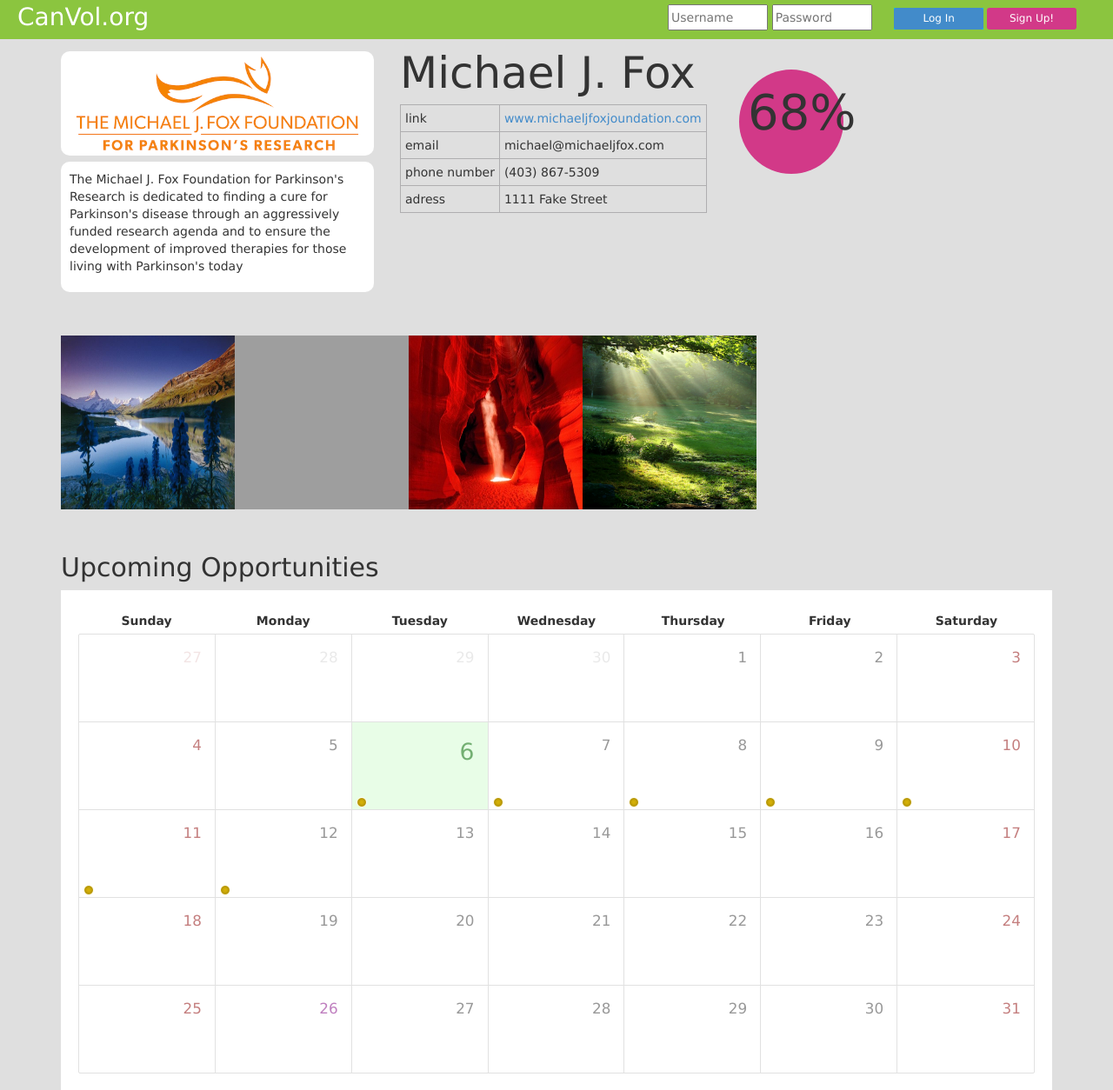
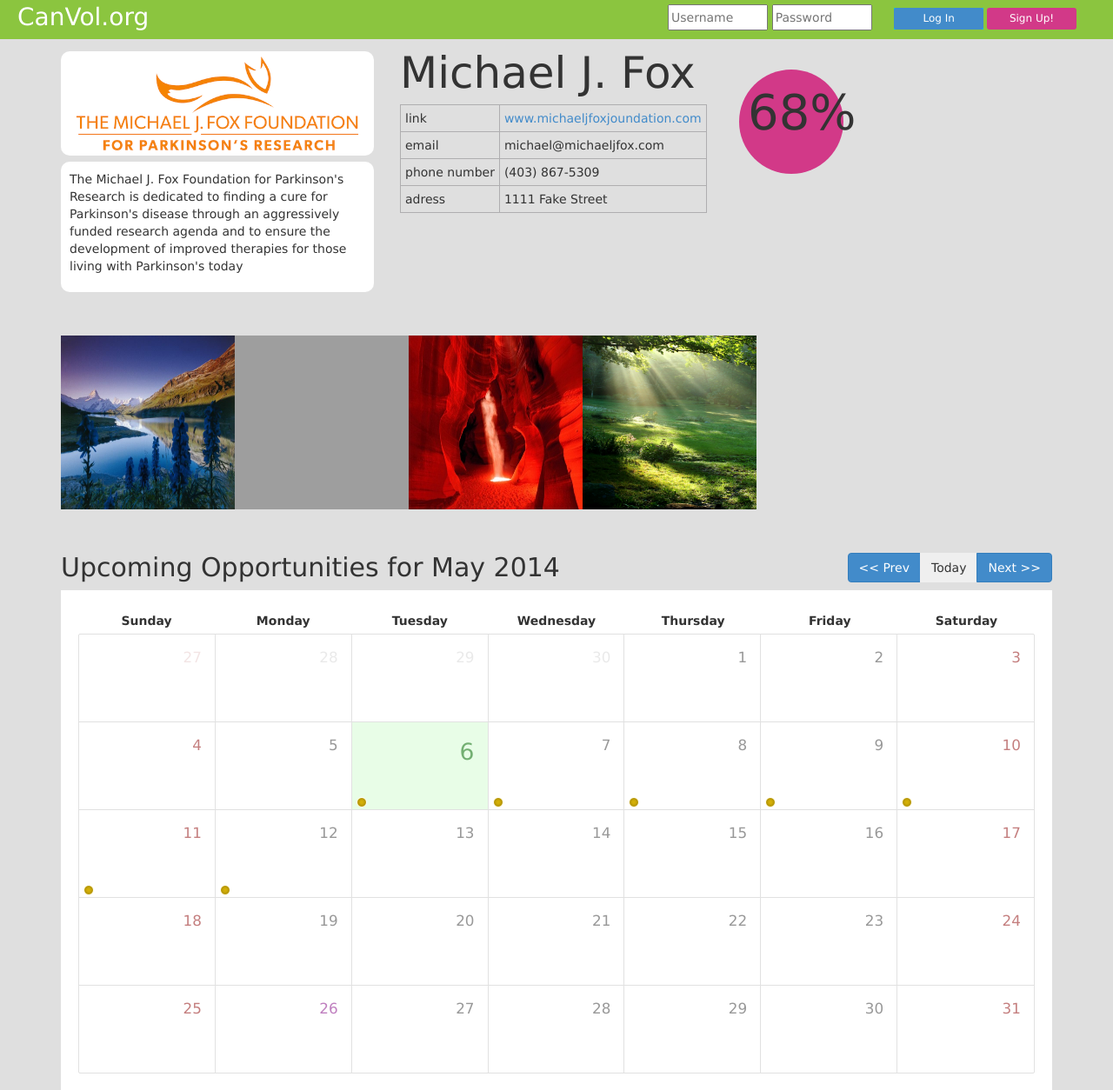
Before and after one commit to waterol/CanVol, a CodeIgniter app: page /CanVol/index.php/charityprofile/index in a window 1280 px wide. Shown: the top 1254 px of the page at 87% size. Run offline with CodeIgniter, Linux system fonts and the light colour scheme; some libraries are stand-ins or nearby versions; some web fonts are replaced; grey boxes are pictures that could not be loaded.

Commit message:
Fixed calendar title issue.

```diff
--- a/application/views/charityprofile.php
+++ b/application/views/charityprofile.php
@@ -110,7 +110,13 @@
 
     </div>
 
-     <h2>Upcoming Opportunities</h2>
+	<div class="btn-group" id="calendarcontrol">
+		<button class="btn btn-primary" data-calendar-nav="prev">&lt;&lt; Prev</button>
+		<button class="btn" data-calendar-nav="today">Today</button>
+		<button class="btn btn-primary" data-calendar-nav="next">Next &gt;&gt;</button>
+	</div>
+    <h2>Upcoming Opportunities for <span id="calendarmonth"></span></h2>
+
 
 	<div id="calendar">
 
--- a/css/style.css
+++ b/css/style.css
@@ -503,6 +503,11 @@ h1
   padding: 20px;
 }
 
+#calendarcontrol
+{
+  float: right;
+}
+
 /* End Charity Profile */
 
 
--- a/js/scripts.js
+++ b/js/scripts.js
@@ -14,11 +14,27 @@
 	});
 
     if($('#calendar').length > 0)
+    {
     	var calendar = $("#calendar").calendar(
         {
             tmpl_path: config.base + "tmpls/",
-            events_source: config.base + 'charityprofile/generateCalendar'
+            events_source: config.base + 'charityprofile/generateCalendar',
+            onAfterViewLoad: function(view) {
+                $('#calendarmonth').text(this.getTitle());
+            }
         });
+
+        //calendar.navigate('prev');
+
+        $('#calendarmonth').text(calendar.getTitle());
+
+        $('#calendarcontrol button[data-calendar-nav]').each(function() {
+            var $this = $(this);
+            $this.click(function() {
+                calendar.navigate($this.data('calendar-nav'));
+            });
+        });
+    }
 
 });
 
```
Lines whose indentation alone changed are shown as unchanged.
